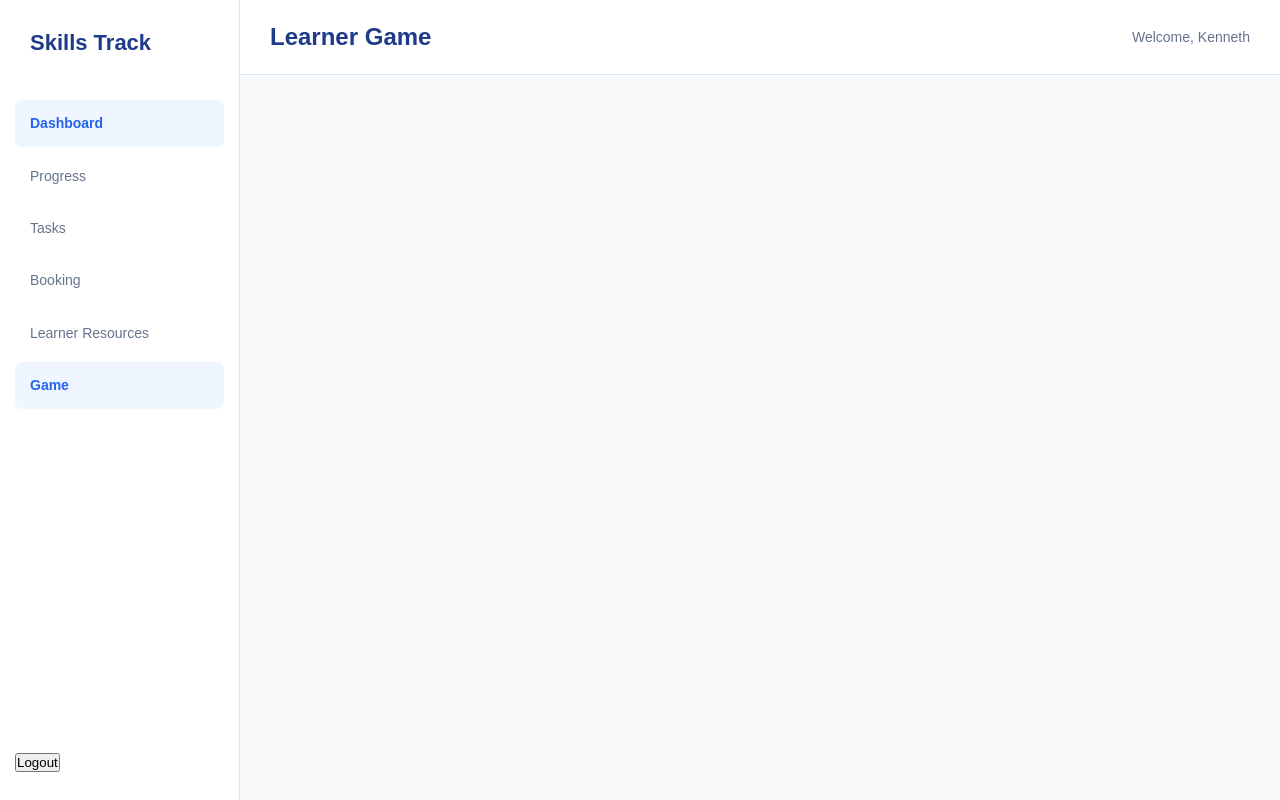
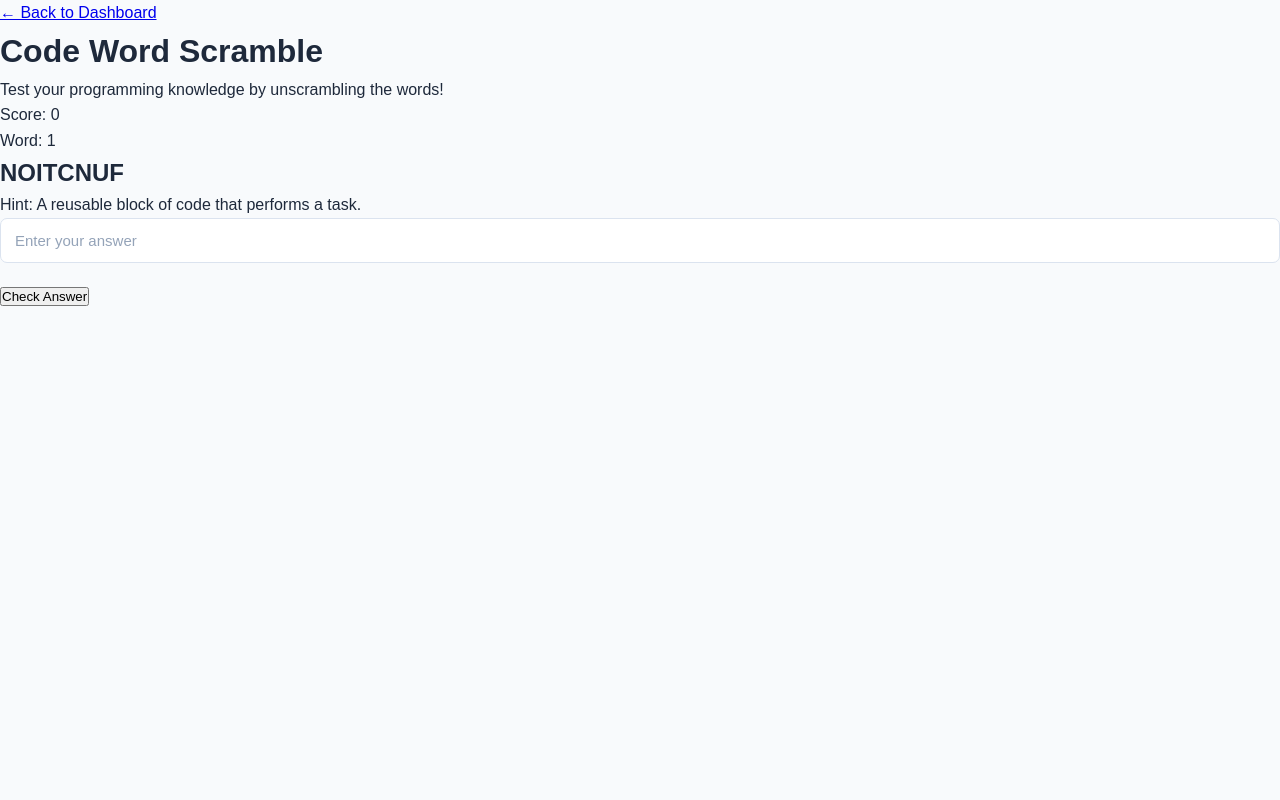
Before and after one commit to AzasangeT/LEARNER-SUPPORT-PORTAL, a website: page Website/Learner_Game.html in a window 1280 px wide. Drawn offline with Linux system fonts and the light colour scheme.

Commit message:
Updated fie

```diff
--- a/Website/Learner_Game.html
+++ b/Website/Learner_Game.html
@@ -3,103 +3,59 @@
 <head>
     <meta charset="UTF-8">
     <meta name="viewport" content="width=device-width, initial-scale=1.0">
+
+    <title>Code Word Scramble | Skills Track</title>
+
     <link rel="stylesheet" href="SRC/stylesheet.css">
+</head>
 
-    <title>Learner_Game</title>
-</head>
 <body>
-    <!-- Sidebar -->
-    <aside class="sidebar">
 
-        <div class="sidebar-logo">
-            Skills Track
+    <div class="game-container">
+
+        <a href="Learner_Dashboard.html" class="back-button">
+            ← Back to Dashboard
+        </a>
+
+        <h1>Code Word Scramble </h1>
+
+        <p class="game-description">
+            Test your programming knowledge by unscrambling the words!
+        </p>
+
+        <div class="score-section">
+            <p>Score: <span id="score">0</span></p>
+            <p>Word: <span id="wordNumber">1</span></p>
         </div>
 
-        <nav class="sidebar-nav">
+        <div class="game-card">
 
-           <a href="Learner_Dashboard.html" class="active">
-                Dashboard
-            </a>
+            <h2 id="scrambledWord">NOITCNUF</h2>
 
-            <a href="Learner_Progress.html">
-                Progress
-            </a>
+            <p id="hint">
+                Hint: A reusable block of code that performs a task.
+            </p>
 
-            <a href="Learner_Task.html">
-                Tasks
-            </a>
+            <input
+                type="text"
+                id="answerInput"
+                placeholder="Enter your answer"
+                autocomplete="off"
+            >
 
-            <a href="Learner_Booking.html">
-                Booking
-            </a>
+            <p id="feedback"></p>
 
-            <a href="Learner_Progress.html">
-                Learner Resources
-            </a>
+            <button id="checkButton">Check Answer</button>
 
-            <a href="Learner_Game.html" class="active">
-                Game
-            </a>
+            <button id="nextButton" hidden>Next Word</button>
 
-
-
-        </nav>
-
-        <div class="sidebar-bottom">
-
-          <button
-                  type="button"
-                  id="logoutBtn"
-                  class="logout-btn"
-                >
-               Logout
-           </button>
+            <button id="restartButton" hidden>Play Again</button>
 
         </div>
 
-    </aside>
+    </div>
 
-
-    <!-- Main Application -->
-    <main class="main-content">
-
-        <header class="app-header">
-
-            <h1>Learner Game</h1>
-
-            <div class="user-area">
-                Welcome, Kenneth
-            </div>
-
-        </header>
-
-
-        <section class="dashboard-content">
-
-            <!-- Dashboard content goes here -->
-
-        </section>
-
-    </main>
-
-</div>
-
-
-
-
-
-
-
-
-
-
-
-
-<script
-    type="module"
-    src="Java/Logout.js">
-</script>
-
+    <script src="SRC/Learner_Game.js"></script>
 
 </body>
 </html>
```
